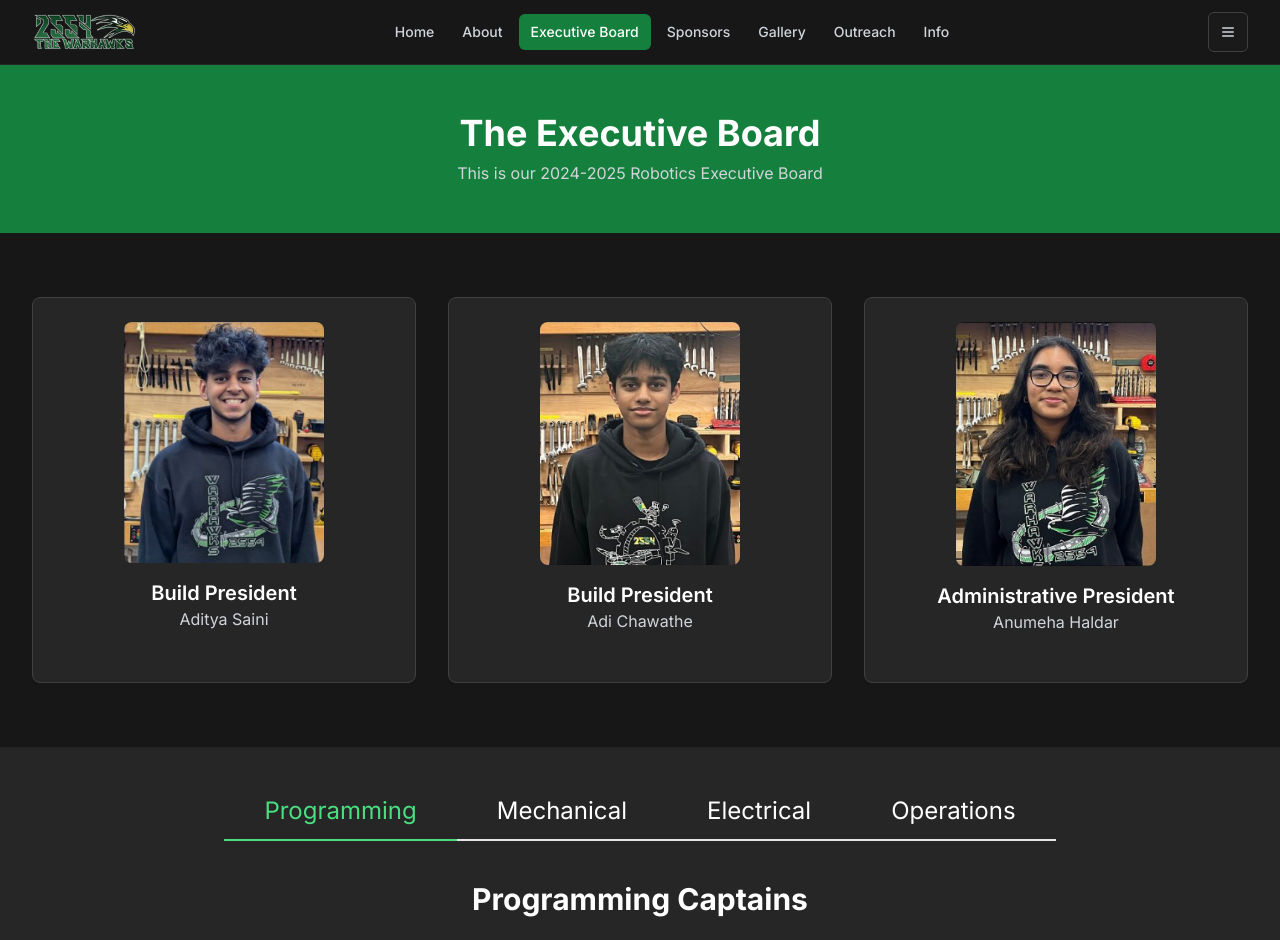
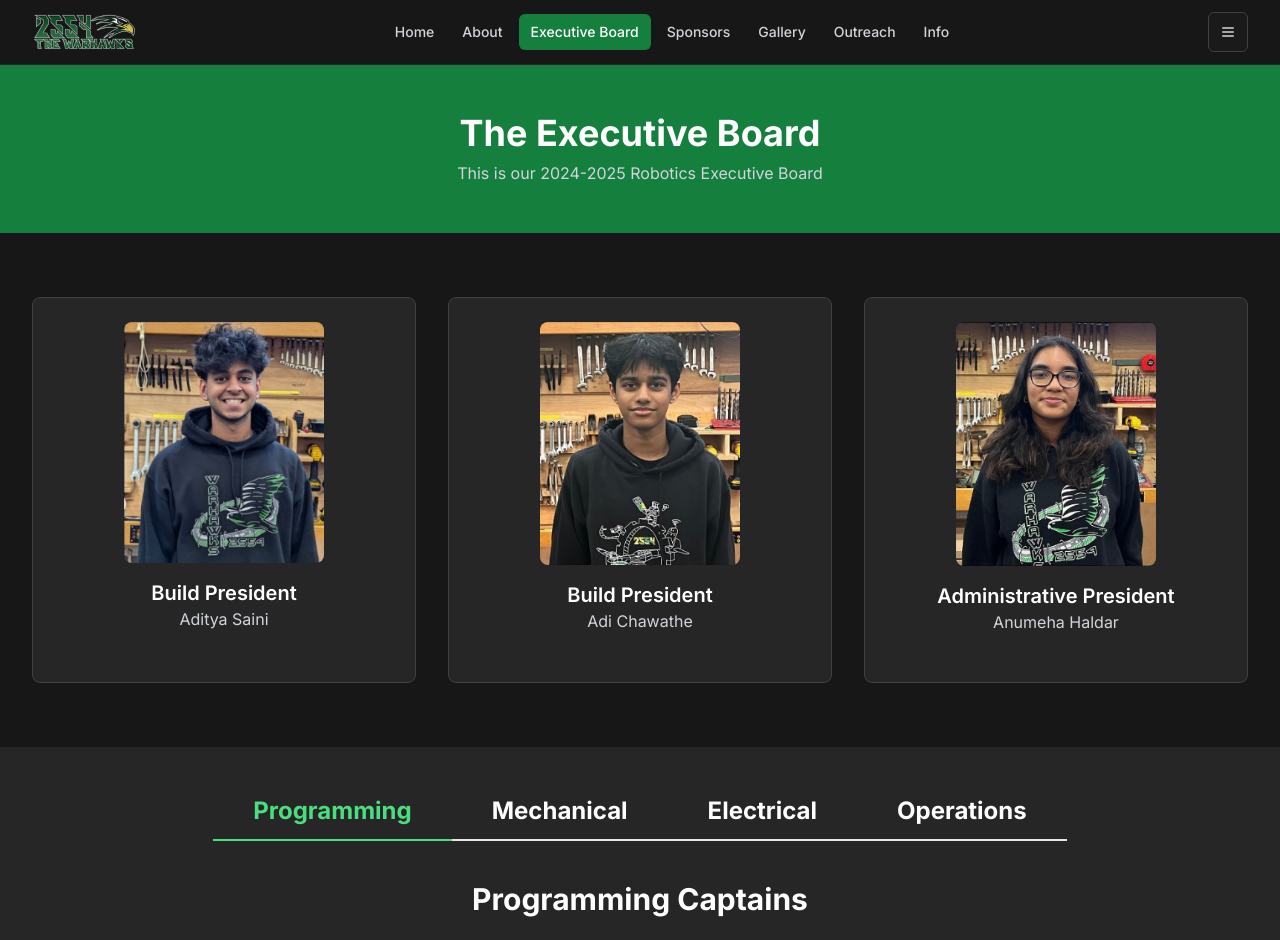
Before and after one commit to AryanM24/Team-2554-Website_Redesign, a Next.js app: page /executive-board in a window 1280 px wide. Shown: the top 940 px of the page. Built offline with nearby package versions, Linux system fonts and the light colour scheme.

Commit message:
text change

```diff
--- a/app/executive-board/page.tsx
+++ b/app/executive-board/page.tsx
@@ -56,6 +56,7 @@ export default function ExecutiveBoardPage() {
          <section className="py-12 bg-neutral-800 flex justify-center items-center">
             <div className="container px-4 mx-auto">
             <Tabs defaultValue={subteams[0].subteamName} className="flex flex-col items-center">
+
                {/* mobile tabs */}
                <TabsList className="flex justify-center gap-0 w-full max-w-md md:hidden overflow-x-auto pb-1">
                   {subteams.map((subteam, index) => (
@@ -70,7 +71,7 @@ export default function ExecutiveBoardPage() {
                </TabsList>
 
                {/* desktop tabs */}
-               <TabsList className="hidden md:flex justify-center mb-6 gap-0 flex-wrap">
+               <TabsList className="hidden md:flex justify-center mb-6 gap-0 flex-wrap font-bold">
                   {subteams.map((subteam, index) => (
                   <TabsTrigger
                      key={`desktop-${index}`}
```
